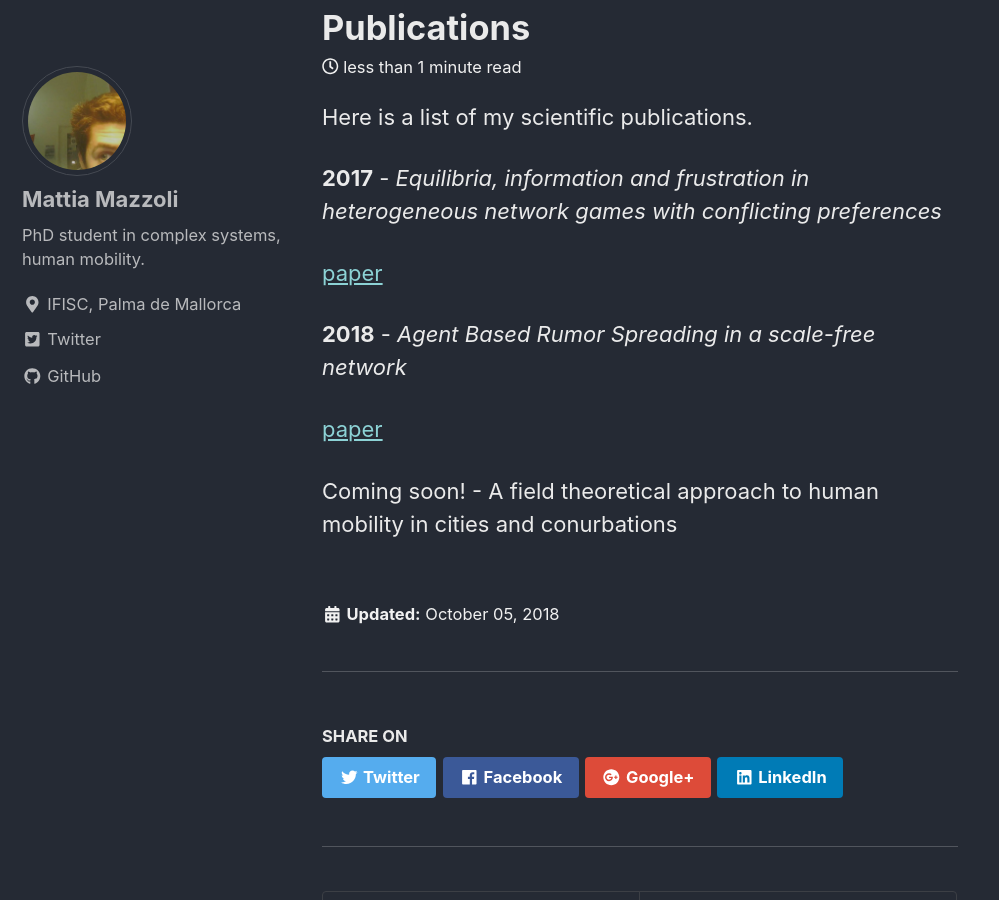
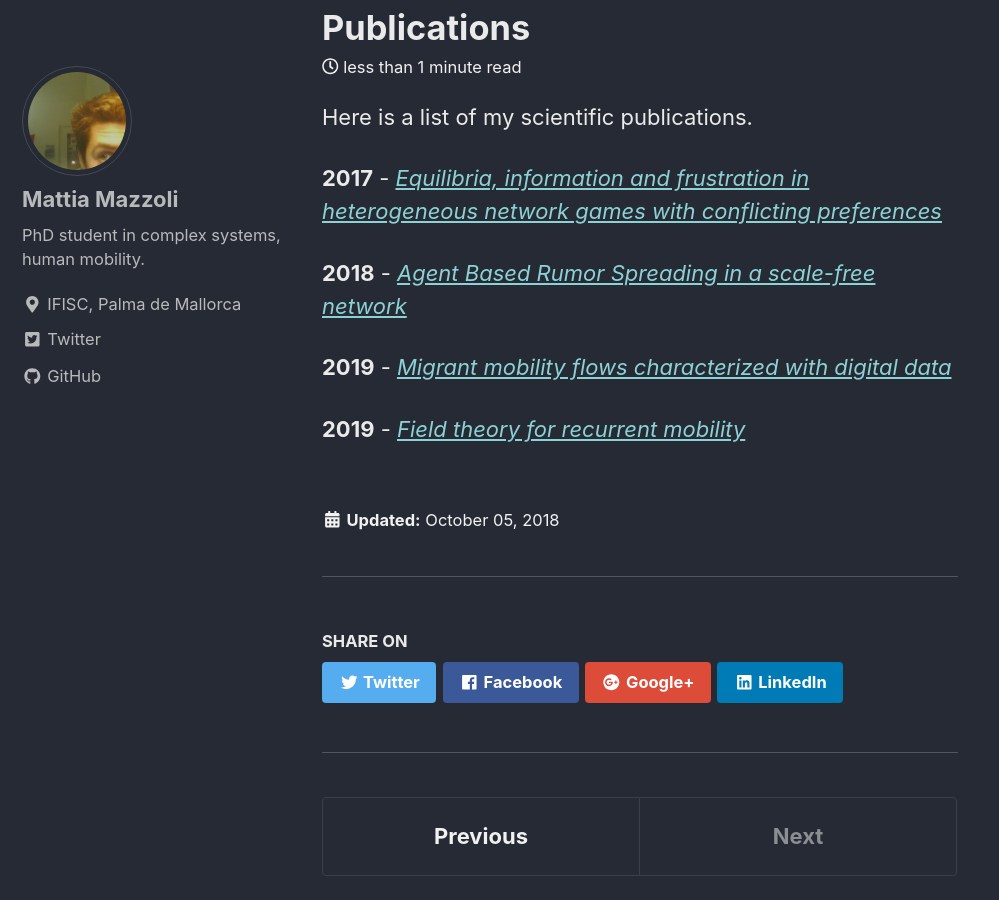
Before and after one commit to mattiamazzoli/mattiamazzoli.github.io, a Jekyll site: the page built from _posts/2018-10-05-Publications.md, in a window 1280 px wide and 900 px high, scrolled down 653 px. Shown: the whole window, without its empty margins (0-999 px from the left). Built offline with Jekyll 4.4.1, drawn with Linux system fonts in a browser that asks for light colours; nearby versions of some CDN libraries.

Commit message:
Update 2018-10-05-Publications.md

```diff
--- a/_posts/2018-10-05-Publications.md
+++ b/_posts/2018-10-05-Publications.md
@@ -1,11 +1,9 @@
 Here is a list of my scientific publications.
 
-**2017** - *Equilibria, information and frustration in heterogeneous network games with conflicting preferences*
+**2017** - [*Equilibria, information and frustration in heterogeneous network games with conflicting preferences*](http://iopscience.iop.org/article/10.1088/1742-5468/aa9347/meta)
 
-[paper](http://iopscience.iop.org/article/10.1088/1742-5468/aa9347/meta)
+**2018** - [*Agent Based Rumor Spreading in a scale-free network*](https://arxiv.org/abs/1805.05999)
 
-**2018** - *Agent Based Rumor Spreading in a scale-free network*
+**2019** - [*Migrant mobility flows characterized with digital data*](https://arxiv.org/abs/1908.02540)
 
-[paper](https://arxiv.org/abs/1805.05999)
-
-Coming soon! - A field theoretical approach to human mobility in cities and conurbations
+**2019** - [*Field theory for recurrent mobility*](https://www.nature.com/articles/s41467-019-11841-2)
```
